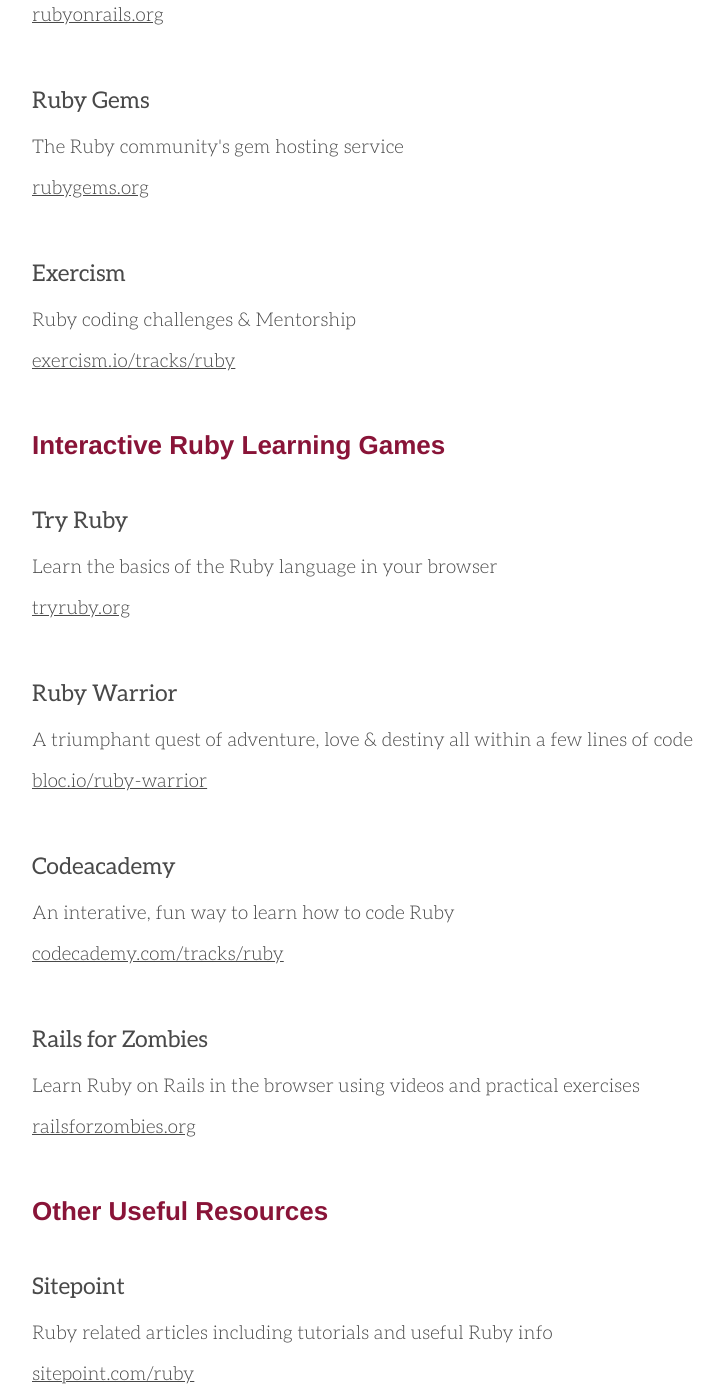
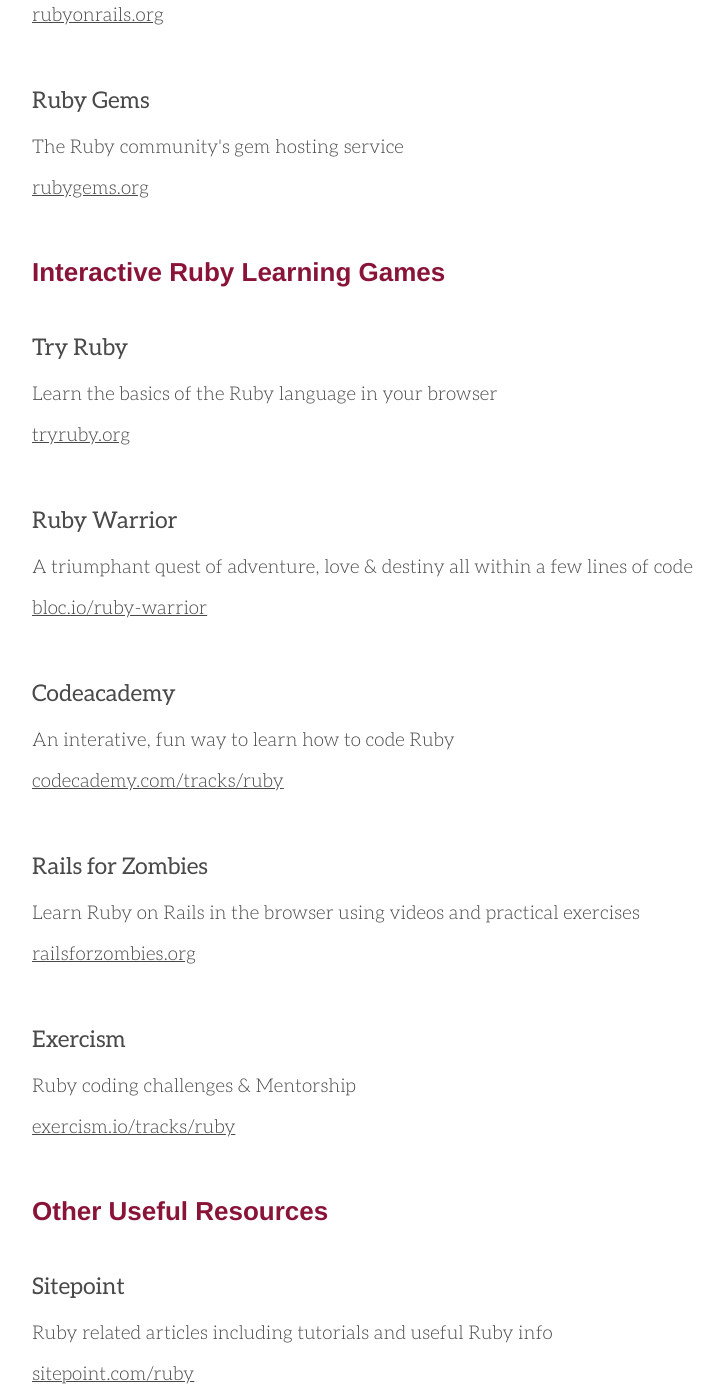
Before and after one commit to belfastruby/belfastruby.github.io, a Jekyll site: the page built from resources/index.html, in a window 1280 px wide and 1400 px high, scrolled down 707 px. Shown: the whole window, without its empty margins (32-756 px from the left). Built offline with Jekyll 4.4.1, drawn with Linux system fonts in a browser that asks for light colours; nearby versions of some CDN libraries.

Commit message:
Moved under correct heading

```diff
--- a/resources/index.html
+++ b/resources/index.html
@@ -25,11 +25,6 @@
         <p>The Ruby community's gem hosting service</p>
         <a href="http://rubygems.org/" class="read-more">rubygems.org</a>
       </li>
-      <li>
-        <h3>Exercism</h3>
-        <p>Ruby coding challenges & Mentorship</p>
-        <a href="https://exercism.io/tracks/ruby" class="read-more">exercism.io/tracks/ruby</a>
-      </li>
     </ul>
 
     <h2>Interactive Ruby Learning Games</h2>
@@ -54,6 +49,11 @@
         <p>Learn Ruby on Rails in the browser using videos and practical exercises </p>
         <a href="http://railsforzombies.org/" class="read-more">railsforzombies.org</a>
       </li>
+      <li>
+        <h3>Exercism</h3>
+        <p>Ruby coding challenges & Mentorship</p>
+        <a href="https://exercism.io/tracks/ruby" class="read-more">exercism.io/tracks/ruby</a>
+      </li>
     </ul>
 
     <h2>Other Useful Resources</h2>
```
